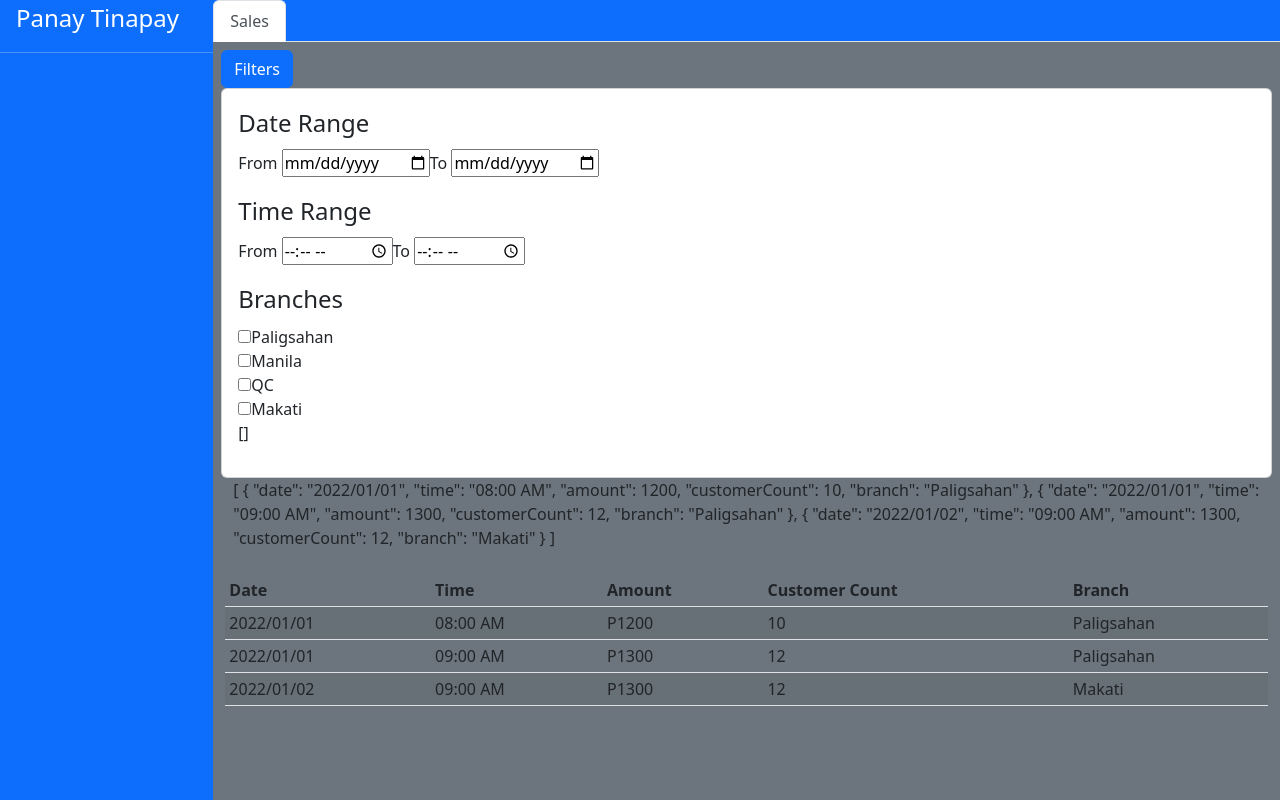
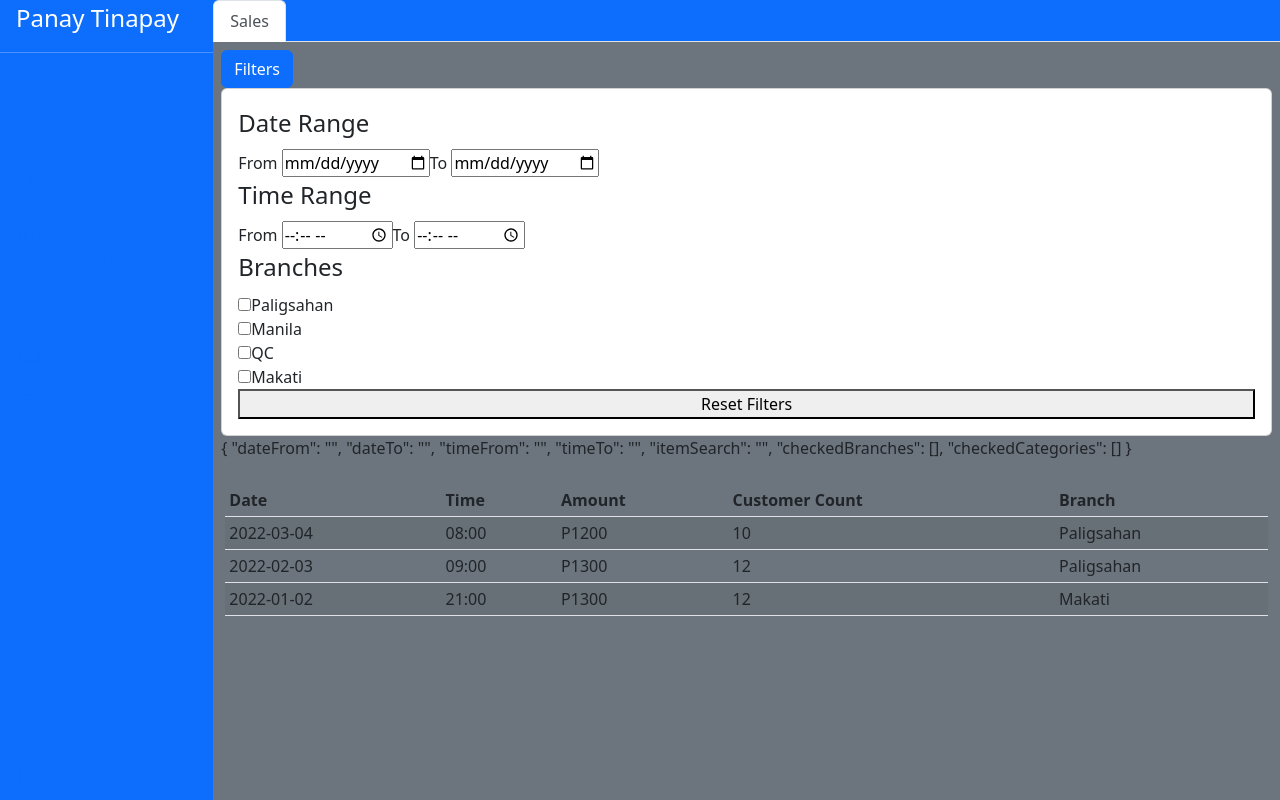
Before and after one commit to jerichosy/CSSWENG-Team-3, a Vue app in the folder panay-app/: page /admin/records/sales in a window 1280 px wide. Built offline with nearby package versions, Linux system fonts and the light colour scheme.

Commit message:
finished date range filter

```diff
--- a/panay-app/src/components/admin/records/FilterMenu.vue
+++ b/panay-app/src/components/admin/records/FilterMenu.vue
@@ -4,6 +4,13 @@ import FilterCheckboxDropdown from './FilterCheckboxDropdown.vue';
 import FilterOptions from './FilterOptions.vue';
 
 export default {
+    components: {
+        FilterDropdown,
+        FilterCheckboxDropdown,
+        FilterOptions
+    },
+
+    emits: ['updateFilters'],
 
     data() {
         return {
@@ -12,22 +19,31 @@ export default {
             categoryOptions: [{title: "Salary"}, {title: "Grocery"}, {title: "Utilities"},
                             {title: "Food"}, {title: "Gasul"}, {title: "Bakery Items"},
                             {title: "Rent"}, {title: "Misc."}, {title: "Taxes"}],
-            filters: {}
+            filters: {
+                dateFrom: '',
+                dateTo: '',
+                timeFrom: '',
+                timeTo: '',
+                itemSearch: '',
+                checkedBranches: [],
+                checkedCategories: []
+            }
         }
     },
+
     watch: {
         filters: {
             handler(newFilter) {
-                this.$emit('updateFilter', newFilter)
+                    this.updateFilter(newFilter)
             },
             deep: true
         }
+    },
 
-    },
-    components: {
-        FilterDropdown,
-        FilterCheckboxDropdown,
-        FilterOptions
+    methods: {
+        updateFilter(newFilter) {
+            return this.$emit('updateFilters', newFilter)
+        }
     }
 }
 </script>
@@ -42,7 +58,7 @@ export default {
 
     <FilterOptions  :branch-options="this.branchOptions"
                     :category-options="this.categoryOptions"
-                    @update-filter="(newFilters) => this.filters = newFilters"
+                    @update-filters="(newFilter) => this.filters = newFilter"
                     />
 </template>
 
--- a/panay-app/src/components/admin/records/FilterOptions.vue
+++ b/panay-app/src/components/admin/records/FilterOptions.vue
@@ -11,6 +11,8 @@ export default {
         branchOptions: {type: Array},
         categoryOptions: {type: Array}
     },
+
+    emits: ['updateFilters'],
 
     data() {
         return {
@@ -29,11 +31,10 @@ export default {
     watch: {
         filters: {
             handler(newFilter) {
-                this.$emit('updateFilter', newFilter)
+                    this.updateFilter(newFilter)
             },
             deep: true
         }
-
     },
 
     computed: {
@@ -52,38 +53,35 @@ export default {
     },
 
     methods: {
-        formatDate(date) {
-            return date.replace(/-/g, '/' )
+        updateFilter(newFilter) {
+            return this.$emit('updateFilters', newFilter)
         },
-        formatTime(time) {
-            if (time) {
-                return new Date('1970-01-01T' + time + 'Z')
-                .toLocaleTimeString('en-US',
-                    {timeZone:'UTC',hour12:true,hour:'numeric',minute:'numeric'}
-                );
-            }
-        },
-        updateFilters() {
-            this.$emit('updateFilters', filters)
+        resetFilters(){
+            this.filters.dateFrom='',
+            this.filters.dateTo='',
+            this.filters.timeFrom='',
+            this.filters.timeTo='',
+            this.filters.itemSearch='',
+            this.filters.checkedBranches=[],
+            this.filters.checkedCategories=[]
         }
     }
 }
 </script>
 
 <template>
-    <div class="collapse show" id="filterForm" v-if="isSales">
+    <!-- sales filters -->
+    <form class="collapse show" id="filterForm" v-if="isSales">
         <div class="card card-body">
             <fieldset>
                 <legend>Date Range</legend>
                 <label for="date-from">From</label> <input type="date" name="date-from" id="date-from" v-model="filters.dateFrom">
                 <label for="date-to">To</label> <input type="date" name="date-to" id="date-to" v-model="filters.dateTo">
-                <p>{{this.formatDate(this.filters.dateFrom)}} {{this.formatDate(this.filters.dateTo)}}</p>
             </fieldset>
             <fieldset>
                 <legend>Time Range</legend>
                 <label for="time-from">From</label> <input type="time" name="time-from" id="time-from" v-model="filters.timeFrom" >
                 <label for="time-to">To</label> <input type="time" name="time-to" id="time-to" v-model="filters.timeTo" >
-                <p>{{formatTime(filters.timeFrom)}} {{formatTime(filters.timeTo)}}</p>
             </fieldset>
             <fieldset>
                 <legend>Branches</legend>
@@ -91,11 +89,12 @@ export default {
                     <input type="checkbox" name="branches" :id="branch.branchName.toLowerCase()" :value="branch.branchName" v-model="filters.checkedBranches" />
                     <label :for="branch.branchName.toLowerCase()">{{branch.branchName}}</label>
                 </div>
-                <p>{{filters.checkedBranches}}</p>
             </fieldset>
+            <button type="reset" @click="resetFilters">Reset Filters</button>
         </div>
-    </div>
+    </form>
 
+    <!-- expense filters -->
     <div class="collapse" id="filterForm" v-if="isExpenses">
         <div class="card card-body">
 
--- a/panay-app/src/views/admin/adminpages/records/SalesView.vue
+++ b/panay-app/src/views/admin/adminpages/records/SalesView.vue
@@ -6,54 +6,95 @@ export default {
         return {
             salesRecords: [
                 {
-                    date: '2022/01/01',
-                    time: '08:00 AM',
+                    date: '2022-03-04',
+                    time: '08:00',
                     amount: 1200.00,
                     customerCount: 10,
                     branch: 'Paligsahan'
                 },
                 {
-                    date: '2022/01/01',
-                    time: '09:00 AM',
+                    date: '2022-02-03',
+                    time: '09:00',
                     amount: 1300.00,
                     customerCount: 12,
                     branch: 'Paligsahan'
                 },
                 {
-                    date: '2022/01/02',
-                    time: '09:00 AM',
+                    date: '2022-01-02',
+                    time: '21:00',
                     amount: 1300.00,
                     customerCount: 12,
                     branch: 'Makati'
                 }
             ],
-            filters: {}
+            filters: {
+                dateFrom: '',
+                dateTo: '',
+                timeFrom: '',
+                timeTo: '',
+                itemSearch: '',
+                checkedBranches: [],
+                checkedCategories: []
+            }
         }
     },
 
     computed: {
         filteredSales() {
-            if (this.filters.checkedBranches && this.filters.checkedBranches.length)
-                return this.salesRecords.filter(record =>
-                    record.branch === this.filters.checkedBranches[this.filters.checkedBranches.indexOf(record.branch)]
-                )
-            else
-                return this.salesRecords
+            console.log('filtering')
+            let filteredSalesRecords = this.salesRecords
+
+            if (this.filters.checkedBranches.length) {
+                filteredSalesRecords =  filteredSalesRecords.filter(record => record.branch === this.filters.checkedBranches[this.filters.checkedBranches.indexOf(record.branch)])
+            }
+
+            if (this.filters.dateFrom.length && this.filters.dateTo.length) {
+                filteredSalesRecords = filteredSalesRecords.filter( (record) => Date.parse(record.date) >= Date.parse(this.filters.dateFrom))
+                filteredSalesRecords = filteredSalesRecords.filter( (record) => Date.parse(record.date) <= Date.parse(this.filters.dateTo))
+
+            }
+
+            if (this.filters.timeFrom.length && this.filters.timeTo.length) {
+                // not working yet
+                // console.log(Date.parse(this.formatTime(this.filters.timeFrom)))
+                // filteredSalesRecords = filteredSalesRecords.filter( (record) => Date.parse(record.time) >= Date.parse(this.filters.timeFrom))
+                // filteredSalesRecords = filteredSalesRecords.filter( (record) => Date.parse(record.time) >= Date.parse(this.filters.timeTo))
+            }
+
+            return filteredSalesRecords
+
         }
     },
     components: {
         FilterMenu
+    },
+
+    methods: {
+        formatDate(date) {
+            return date.replace(/-/g, '/' )
+        },
+        formatTime(time) {
+            if (time) {
+                return new Date('1970-01-01T' + time + 'Z')
+                .toLocaleTimeString('en-US',
+                    {timeZone:'UTC',hour12:true,hour:'numeric',minute:'numeric'}
+                );
+            }
+        },
+        checkIfFiltersEmpty: (x) => {
+            x.length
+        }
     }
 }
 </script>
+
 <template>
 
 <div class="row m-0 p-2">
     <div class="col p-0 m-0">
-        <FilterMenu @update-filter="(newFilters) => this.filters = newFilters"
-                    />
+        <FilterMenu @update-filters="(newFilter) => this.filters = newFilter"/>
+        <p>{{this.filters}}</p>
     </div>
-    <p>{{filteredSales}}</p>
 </div>
 
 <div class="table-responsive row m-0">
@@ -75,258 +116,6 @@ export default {
                 <td>{{record.customerCount}}</td>
                 <td>{{record.branch}}</td>
             </tr>
-            <!--<tr>
-                <td>2022/01/01</td>
-                <td>08:00 PM</td>
-                <td>P9,999,999,999.99</td>
-                <td>9,999,999</td>
-                <td>Lorem ipsum dolor sit vivamus.</td>
-            </tr>
-            <tr>
-                <td>2022/01/01</td>
-                <td>08:00 PM</td>
-                <td>P9,999,999,999.99</td>
-                <td>9,999,999</td>
-                <td>Lorem ipsum dolor sit vivamus.</td>
-            </tr>
-            <tr>
-                <td>2022/01/01</td>
-                <td>08:00 PM</td>
-                <td>P9,999,999,999.99</td>
-                <td>9,999,999</td>
-                <td>Lorem ipsum dolor sit vivamus.</td>
-            </tr>
-            <tr>
-                <td>2022/01/01</td>
-                <td>08:00 PM</td>
-                <td>P9,999,999,999.99</td>
-                <td>9,999,999</td>
-                <td>Lorem ipsum dolor sit vivamus.</td>
-            </tr>
-            <tr>
-                <td>2022/01/01</td>
-                <td>08:00 PM</td>
-                <td>P9,999,999,999.99</td>
-                <td>9,999,999</td>
-                <td>Lorem ipsum dolor sit vivamus.</td>
-            </tr>
-            <tr>
-                <td>2022/01/01</td>
-                <td>08:00 PM</td>
-                <td>P9,999,999,999.99</td>
-                <td>9,999,999</td>
-                <td>Lorem ipsum dolor sit vivamus.</td>
-            </tr>
-            <tr>
-                <td>2022/01/01</td>
-                <td>08:00 PM</td>
-                <td>P9,999,999,999.99</td>
-                <td>9,999,999</td>
-                <td>Lorem ipsum dolor sit vivamus.</td>
-            </tr>
-            <tr>
-                <td>2022/01/01</td>
-                <td>08:00 PM</td>
-                <td>P9,999,999,999.99</td>
-                <td>9,999,999</td>
-                <td>Lorem ipsum dolor sit vivamus.</td>
-            </tr>
-            <tr>
-                <td>2022/01/01</td>
-                <td>08:00 PM</td>
-                <td>P9,999,999,999.99</td>
-                <td>9,999,999</td>
-                <td>Lorem ipsum dolor sit vivamus.</td>
-            </tr>
-            <tr>
-                <td>2022/01/01</td>
-                <td>08:00 PM</td>
-                <td>P9,999,999,999.99</td>
-                <td>9,999,999</td>
-                <td>Lorem ipsum dolor sit vivamus.</td>
-            </tr>
-            <tr>
-                <td>2022/01/01</td>
-                <td>08:00 PM</td>
-                <td>P9,999,999,999.99</td>
-                <td>9,999,999</td>
-                <td>Lorem ipsum dolor sit vivamus.</td>
-            </tr>
-            <tr>
-                <td>2022/01/01</td>
-                <td>08:00 PM</td>
-                <td>P9,999,999,999.99</td>
-                <td>9,999,999</td>
-                <td>Lorem ipsum dolor sit vivamus.</td>
-            </tr>
-            <tr>
-                <td>2022/01/01</td>
-                <td>08:00 PM</td>
-                <td>P9,999,999,999.99</td>
-                <td>9,999,999</td>
-                <td>Lorem ipsum dolor sit vivamus.</td>
-            </tr>
-            <tr>
-                <td>2022/01/01</td>
-                <td>08:00 PM</td>
-                <td>P9,999,999,999.99</td>
-                <td>9,999,999</td>
-                <td>Lorem ipsum dolor sit vivamus.</td>
-            </tr>
-            <tr>
-                <td>2022/01/01</td>
-                <td>08:00 PM</td>
-                <td>P9,999,999,999.99</td>
-                <td>9,999,999</td>
-                <td>Lorem ipsum dolor sit vivamus.</td>
-            </tr>
-            <tr>
-                <td>2022/01/01</td>
-                <td>08:00 PM</td>
-                <td>P9,999,999,999.99</td>
-                <td>9,999,999</td>
-                <td>Lorem ipsum dolor sit vivamus.</td>
-            </tr>
-            <tr>
-                <td>2022/01/01</td>
-                <td>08:00 PM</td>
-                <td>P9,999,999,999.99</td>
-                <td>9,999,999</td>
-                <td>Lorem ipsum dolor sit vivamus.</td>
-            </tr>
-            <tr>
-                <td>2022/01/01</td>
-                <td>08:00 PM</td>
-                <td>P9,999,999,999.99</td>
-                <td>9,999,999</td>
-                <td>Lorem ipsum dolor sit vivamus.</td>
-            </tr>
-            <tr>
-                <td>2022/01/01</td>
-                <td>08:00 PM</td>
-                <td>P9,999,999,999.99</td>
-                <td>9,999,999</td>
-                <td>Lorem ipsum dolor sit vivamus.</td>
-            </tr>
-            <tr>
-                <td>2022/01/01</td>
-                <td>08:00 PM</td>
-                <td>P9,999,999,999.99</td>
-                <td>9,999,999</td>
-                <td>Lorem ipsum dolor sit vivamus.</td>
-            </tr>
-            <tr>
-                <td>2022/01/01</td>
-                <td>08:00 PM</td>
-                <td>P9,999,999,999.99</td>
-                <td>9,999,999</td>
-                <td>Lorem ipsum dolor sit vivamus.</td>
-            </tr>
-            <tr>
-                <td>2022/01/01</td>
-                <td>08:00 PM</td>
-                <td>P9,999,999,999.99</td>
-                <td>9,999,999</td>
-                <td>Lorem ipsum dolor sit vivamus.</td>
-            </tr>
-            <tr>
-                <td>2022/01/01</td>
-                <td>08:00 PM</td>
-                <td>P9,999,999,999.99</td>
-                <td>9,999,999</td>
-                <td>Lorem ipsum dolor sit vivamus.</td>
-            </tr>
-            <tr>
-                <td>2022/01/01</td>
-                <td>08:00 PM</td>
-                <td>P9,999,999,999.99</td>
-                <td>9,999,999</td>
-                <td>Lorem ipsum dolor sit vivamus.</td>
-            </tr>
-            <tr>
-                <td>2022/01/01</td>
-                <td>08:00 PM</td>
-                <td>P9,999,999,999.99</td>
-                <td>9,999,999</td>
-                <td>Lorem ipsum dolor sit vivamus.</td>
-            </tr>
-            <tr>
-                <td>2022/01/01</td>
-                <td>08:00 PM</td>
-                <td>P9,999,999,999.99</td>
-                <td>9,999,999</td>
-                <td>Lorem ipsum dolor sit vivamus.</td>
-            </tr>
-            <tr>
-                <td>2022/01/01</td>
-                <td>08:00 PM</td>
-                <td>P9,999,999,999.99</td>
-                <td>9,999,999</td>
-                <td>Lorem ipsum dolor sit vivamus.</td>
-            </tr>
-            <tr>
-                <td>2022/01/01</td>
-                <td>08:00 PM</td>
-                <td>P9,999,999,999.99</td>
-                <td>9,999,999</td>
-                <td>Lorem ipsum dolor sit vivamus.</td>
-            </tr>
-            <tr>
-                <td>2022/01/01</td>
-                <td>08:00 PM</td>
-                <td>P9,999,999,999.99</td>
-                <td>9,999,999</td>
-                <td>Lorem ipsum dolor sit vivamus.</td>
-            </tr>
-            <tr>
-                <td>2022/01/01</td>
-                <td>08:00 PM</td>
-                <td>P9,999,999,999.99</td>
-                <td>9,999,999</td>
-                <td>Lorem ipsum dolor sit vivamus.</td>
-            </tr>
-            <tr>
-                <td>2022/01/01</td>
-                <td>08:00 PM</td>
-                <td>P9,999,999,999.99</td>
-                <td>9,999,999</td>
-                <td>Lorem ipsum dolor sit vivamus.</td>
-            </tr>
-            <tr>
-                <td>2022/01/01</td>
-                <td>08:00 PM</td>
-                <td>P9,999,999,999.99</td>
-                <td>9,999,999</td>
-                <td>Lorem ipsum dolor sit vivamus.</td>
-            </tr>
-            <tr>
-                <td>2022/01/01</td>
-                <td>08:00 PM</td>
-                <td>P9,999,999,999.99</td>
-                <td>9,999,999</td>
-                <td>Lorem ipsum dolor sit vivamus.</td>
-            </tr>
-            <tr>
-                <td>2022/01/01</td>
-                <td>08:00 PM</td>
-                <td>P9,999,999,999.99</td>
-                <td>9,999,999</td>
-                <td>Lorem ipsum dolor sit vivamus.</td>
-            </tr>
-            <tr>
-                <td>2022/01/01</td>
-                <td>08:00 PM</td>
-                <td>P9,999,999,999.99</td>
-                <td>9,999,999</td>
-                <td>Lorem ipsum dolor sit vivamus.</td>
-            </tr>
-            <tr>
-                <td>2022/01/01</td>
-                <td>08:00 PM</td>
-                <td>P9,999,999,999.99</td>
-                <td>9,999,999</td>
-                <td>Lorem ipsum dolor sit vivamus.</td>
-            </tr> -->
         </tbody>
     </table>
 </div>
```
